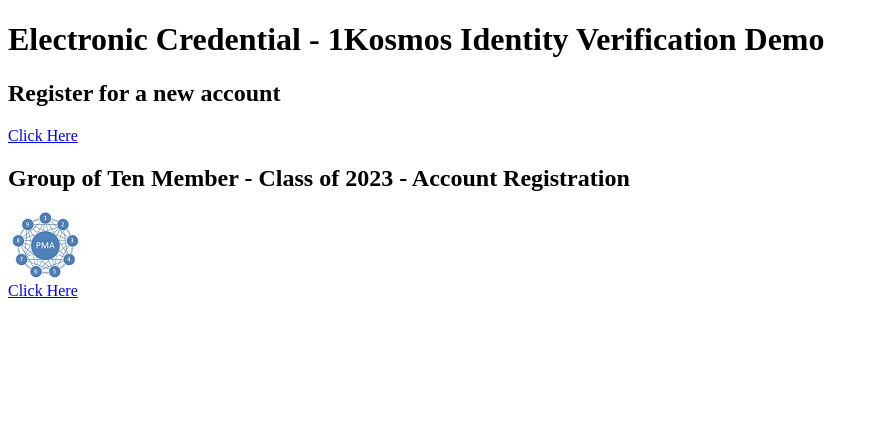
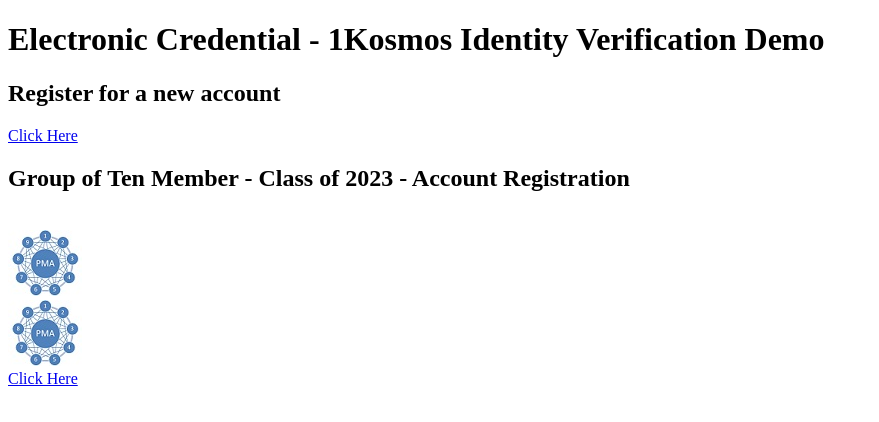
Before and after one commit to eyargholder/Electronic-Credentials, a website: page src/index.html in a window 1280 px wide. Shown: the whole page, without its empty margins (0-879 px from the left). Drawn offline with Linux system fonts and the light colour scheme.

Commit message:
Update index.html

```diff
--- a/src/index.html
+++ b/src/index.html
@@ -7,8 +7,9 @@
 	<h1>Electronic Credential - 1Kosmos Identity Verification Demo</h1>
 	<h2>Register for a new account</h2>
 	<a href="https://1KosmosB2CDemo.b2clogin.com/1KosmosB2CDemo.onmicrosoft.com/oauth2/v2.0/authorize?p=B2C_1_1Kosmos-B2C-sign-up-in&client_id=50b1a3b2-41ff-4063-b1dc-e0894f602411&nonce=defaultNonce&redirect_uri=https%3A%2F%2Fjwt.ms&scope=openid&response_type=code&prompt=login">Click Here</a>
-	<h2>Group of Ten Member - Class of 2023 - Account Registration</h2>
+	<h2>Group of Ten Member - Class of 2023 - Account Registration</h2><br>
 	<img src="small-got.jpg" alt="Group of Ten"> <br>
+	<a href="https://1KosmosB2CDemo.b2clogin.com/1KosmosB2CDemo.onmicrosoft.com/oauth2/v2.0/authorize?p=B2C_1_1Kosmos-B2C-sign-up-in&client_id=50b1a3b2-41ff-4063-b1dc-e0894f602411&nonce=defaultNonce&redirect_uri=https%3A%2F%2Fjwt.ms&scope=openid&response_type=code&prompt=login"> <img src="small-got.jpg" width=”74″ height=”66″> </a><br>
 	<a href="https://1KosmosB2CDemo.b2clogin.com/1KosmosB2CDemo.onmicrosoft.com/oauth2/v2.0/authorize?p=B2C_1_1Kosmos-B2C-sign-up-in&client_id=50b1a3b2-41ff-4063-b1dc-e0894f602411&nonce=defaultNonce&redirect_uri=https%3A%2F%2Fjwt.ms&scope=openid&response_type=code&prompt=login">Click Here</a>
 </body>
 </html>
```
